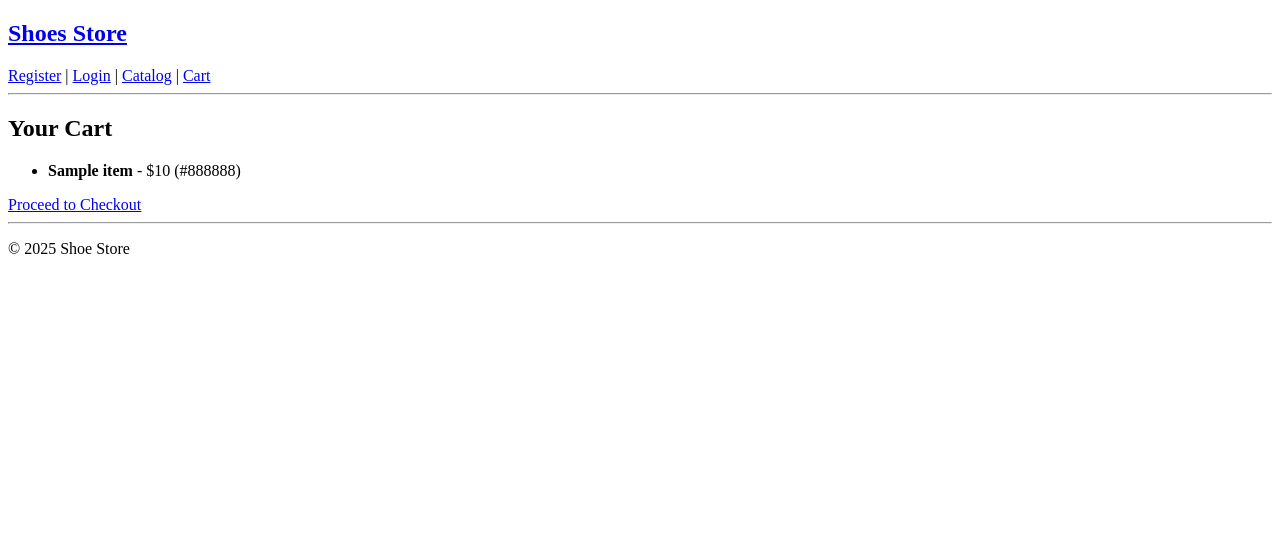
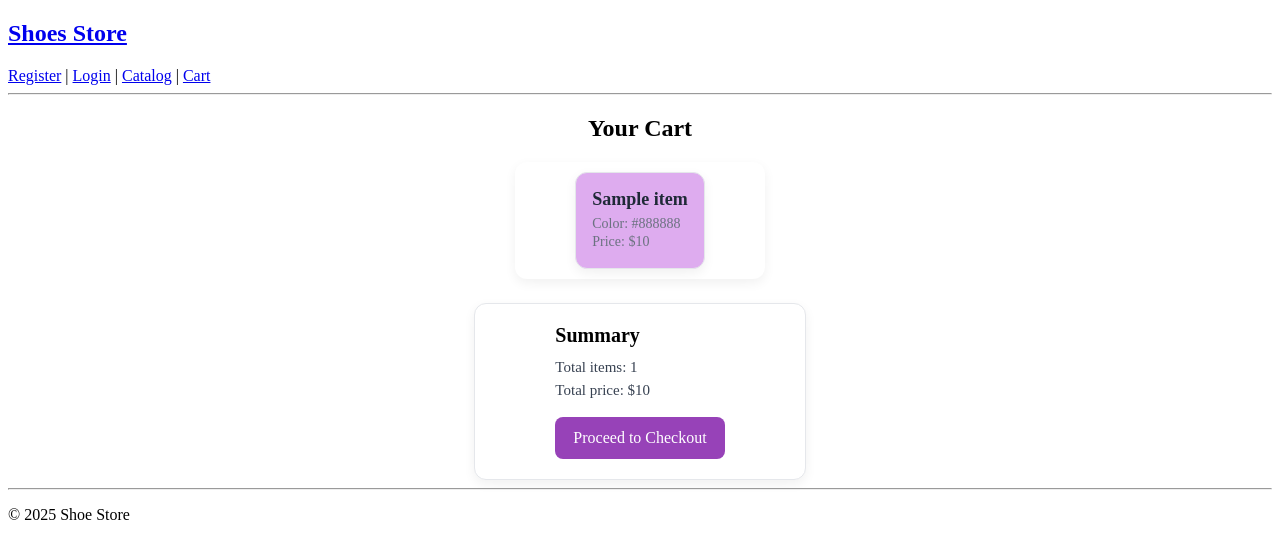
Before and after one commit to MIDimova21/ShoesProject, a Flask app: template FlaskProject/templates/cart.html in a window 1280 px wide. Shown: the top 559 px of the page. Run offline with Flask 3, Linux system fonts and the light colour scheme; the template is opened without the code that fills it: most values are stand-ins (such as "Sample title", 1, 10 or a date in 2020).

Commit message:
Add css for cart page

```diff
--- /dev/null
+++ b/FlaskProject/static/cart.css
@@ -0,0 +1,98 @@
+.page-title {
+  text-align: center;
+  justify-content: center;
+}
+
+.cart-list {
+  display: flex;
+  flex-direction: column;
+  gap: 14px;
+  margin-top: 20px;
+  justify-self: center;
+  align-items: center;
+  width: fit-content;
+  padding: 10px 60px;
+  border-radius: 12px;
+  box-shadow: 0 4px 12px rgba(0,0,0,0.06);
+  background-color: #ffffff;
+}
+
+.cart-item {
+  background: #deacef;
+  border: 1px solid #e5e7eb;
+  border-radius: 12px;
+  padding: 16px;
+  box-shadow: 0 4px 12px rgba(0,0,0,0.06);
+  display: flex;
+  justify-content: space-between;
+  align-items: center;
+  width: fit-content;
+  transition: transform 0.2s, box-shadow 0.2s;
+}
+.cart-item:hover {
+  transform: translateY(-2px);
+  box-shadow: 0 6px 16px rgba(0,0,0,0.08);
+}
+
+.cart-item .meta {
+  flex: 1;
+}
+.cart-item h3 {
+  margin: 0 0 6px;
+  font-size: 18px;
+  font-weight: 600;
+  color: #1f2937;
+}
+.cart-item p {
+  margin: 2px 0;
+  font-size: 14px;
+  color: #6b7280;
+}
+
+
+.cart-summary {
+  margin-top: 24px;
+  background: #ffffff;
+  border: 1px solid #e5e7eb;
+  border-radius: 12px;
+  width: fit-content;
+  padding: 20px 80px;
+  justify-self: center;
+  box-shadow: 0 4px 12px rgba(0,0,0,0.06);
+}
+.cart-summary h3 {
+  margin: 0 0 12px;
+  font-size: 20px;
+  font-weight: 600;
+}
+.cart-summary p {
+  margin: 6px 0;
+  font-size: 15px;
+  color: #374151;
+}
+.cart-summary .btn-checkout {
+  margin-top: 12px;
+  display: inline-block;
+  padding: 12px 18px;
+  border-radius: 8px;
+  background: #9742b8;
+  color: #fff;
+  font-weight: 500;
+  text-decoration: none;
+  transition: background 0.2s, transform 0.1s;
+}
+
+
+
+.empty-cart {
+  margin-top: 30px;
+  text-align: center;
+  padding: 30px;
+  border-radius: 12px;
+  background: #f9fafb;
+  border: 2px dashed #d1d5db;
+  color: #6b7280;
+  font-size: 16px;
+  width: fit-content;
+  justify-self: center;
+}
--- a/FlaskProject/templates/cart.html
+++ b/FlaskProject/templates/cart.html
@@ -1,19 +1,35 @@
 {% extends "base.html" %}
 
+{% block link %}
+        <link rel="stylesheet" href="{{ url_for('static', filename='base.css') }}">
+        <link rel="stylesheet" href="{{ url_for('static', filename='cart.css') }}">
+{% endblock %}
+
 {% block content %}
-<h2>Your Cart</h2>
+<h2 class="page-title">Your Cart</h2>
 
 {% if cart_items %}
-  <ul>
-  {% for item in cart_items %}
-    <li>
-      <strong>{{ item.name }}</strong> - ${{ item.price }} ({{ item.color }})
-    </li>
-  {% endfor %}
-  </ul>
-  <a href="{{ url_for('cart.checkout') }}">Proceed to Checkout</a>
+  <div class="cart-list">
+    {% for item in cart_items %}
+      <div class="cart-item">
+        <div class="meta">
+          <h3>{{ item.name }}</h3>
+          <p>Color: {{ item.color }}</p>
+          <p>Price: ${{ item.price }}</p>
+        </div>
+      </div>
+    {% endfor %}
+  </div>
+
+  <div class="cart-summary">
+    <h3>Summary</h3>
+    <p>Total items: {{ cart_items|length }}</p>
+    <p>Total price: ${{ cart_items | sum(attribute='price') }}</p>
+    <a class="btn-checkout" href="{{ url_for('cart.checkout') }}">Proceed to Checkout</a>
+  </div>
 {% else %}
-  <p>Your cart is empty.</p>
+  <div class="empty-cart">
+    <p>Your cart is empty 🛒</p>
+  </div>
 {% endif %}
-
 {% endblock %}
```
